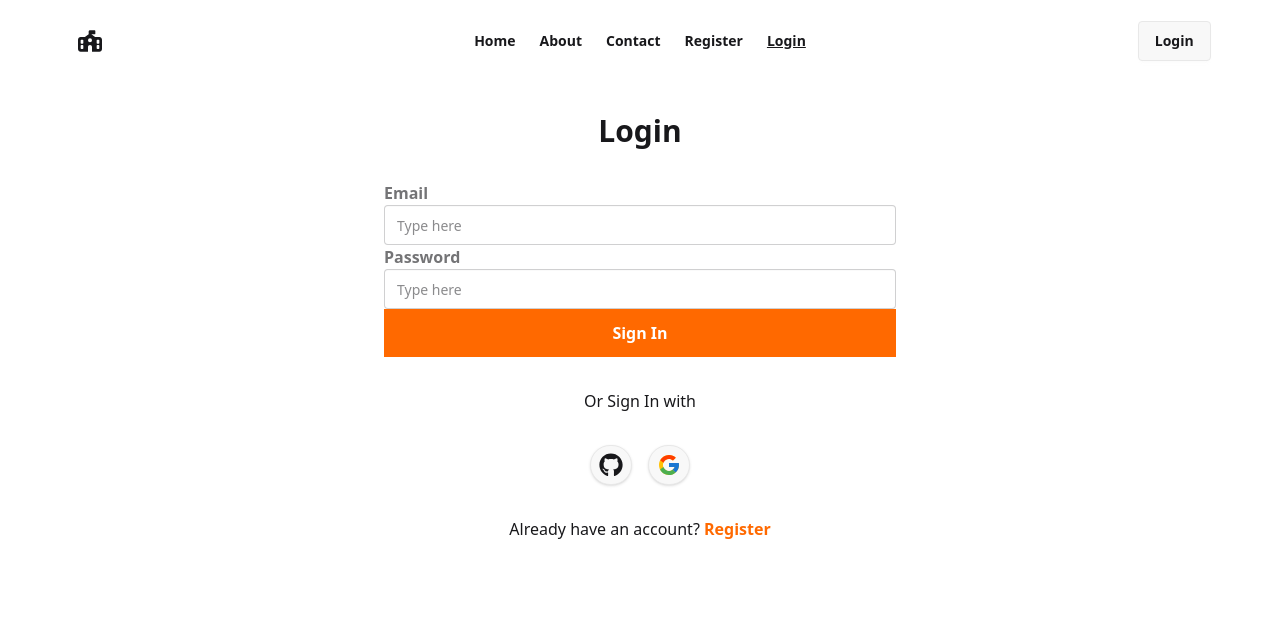
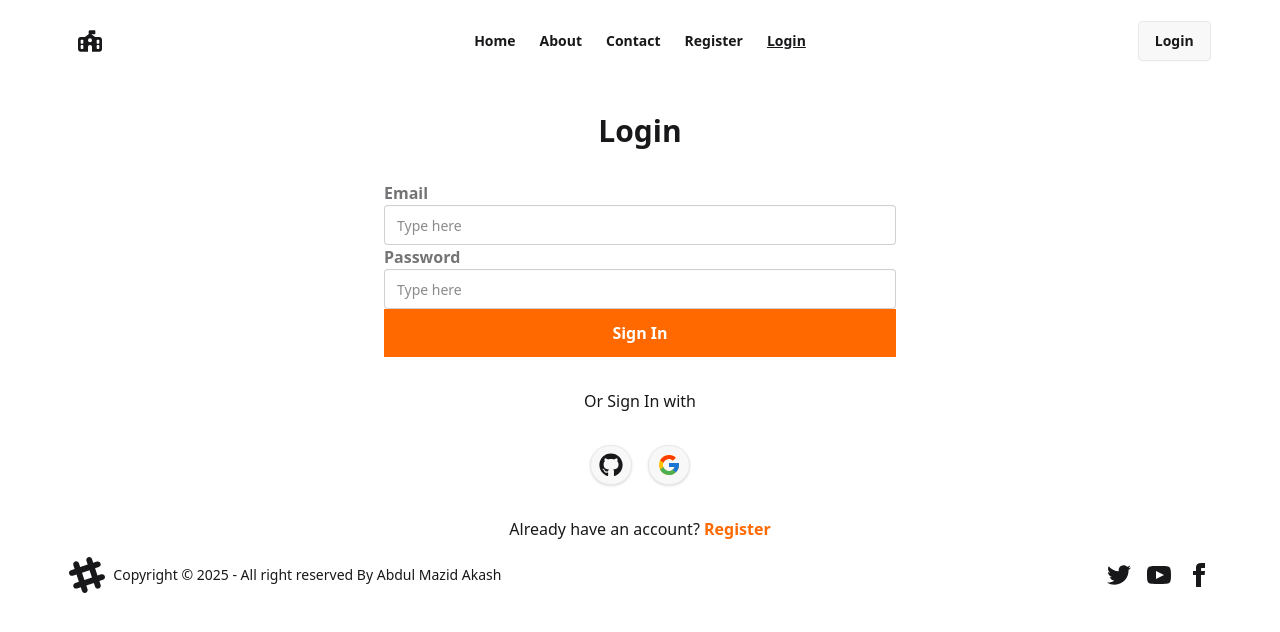
Before and after one commit to abdulmazidakash/f-next-js-next-auth-initial-template, a Next.js app: page /login in a window 1280 px wide. Shown: the top 632 px of the page. Built offline with nearby package versions, Linux system fonts and the light colour scheme; no server answers.

Commit message:
add: footer component add

```diff
--- a/src/app/layout.js
+++ b/src/app/layout.js
@@ -2,6 +2,7 @@
 import "./globals.css";
 import Navbar from "@/components/Navbar";
 import NextAuthSessionProvider from "@/providers/NextAuthSessionProvider";
+import Footer from "@/components/Footer";
 
 const geistSans = Geist({
   variable: "--font-geist-sans",
@@ -27,6 +28,7 @@
           >
           <Navbar/>
           {children}
+          <Footer/>
         </body>
       </NextAuthSessionProvider>
     </html>
--- a/src/app/page.js
+++ b/src/app/page.js
@@ -3,7 +3,7 @@
 export default function Home() {
   return (
     <div>
-      <h1 className="flex justify-center items-center text-3xl font-bold underline">Welcome to Next.js!</h1>
+      <h1 className="flex justify-center items-center text-3xl font-bold underline h-screen">Welcome to Next.js!</h1>
     </div>
   );
 }
--- /dev/null
+++ b/src/components/Footer.jsx
@@ -0,0 +1,59 @@
+import React from 'react'
+
+export default function Footer() {
+  return (
+	<div>
+		<footer className="w-11/12 mx-auto footer sm:footer-horizontal items-center p-4">
+			<aside className="grid-flow-col items-center">
+				<svg
+				width="36"
+				height="36"
+				viewBox="0 0 24 24"
+				xmlns="http://www.w3.org/2000/svg"
+				fillRule="evenodd"
+				clipRule="evenodd"
+				className="fill-current">
+				<path
+					d="M22.672 15.226l-2.432.811.841 2.515c.33 1.019-.209 2.127-1.23 2.456-1.15.325-2.148-.321-2.463-1.226l-.84-2.518-5.013 1.677.84 2.517c.391 1.203-.434 2.542-1.831 2.542-.88 0-1.601-.564-1.86-1.314l-.842-2.516-2.431.809c-1.135.328-2.145-.317-2.463-1.229-.329-1.018.211-2.127 1.231-2.456l2.432-.809-1.621-4.823-2.432.808c-1.355.384-2.558-.59-2.558-1.839 0-.817.509-1.582 1.327-1.846l2.433-.809-.842-2.515c-.33-1.02.211-2.129 1.232-2.458 1.02-.329 2.13.209 2.461 1.229l.842 2.515 5.011-1.677-.839-2.517c-.403-1.238.484-2.553 1.843-2.553.819 0 1.585.509 1.85 1.326l.841 2.517 2.431-.81c1.02-.33 2.131.211 2.461 1.229.332 1.018-.21 2.126-1.23 2.456l-2.433.809 1.622 4.823 2.433-.809c1.242-.401 2.557.484 2.557 1.838 0 .819-.51 1.583-1.328 1.847m-8.992-6.428l-5.01 1.675 1.619 4.828 5.011-1.674-1.62-4.829z"></path>
+				</svg>
+				<p>Copyright © {new Date().getFullYear()} - All right reserved By Abdul Mazid Akash</p>
+			</aside>
+			<nav className="grid-flow-col gap-4 md:place-self-center md:justify-self-end">
+				<a>
+				<svg
+					xmlns="http://www.w3.org/2000/svg"
+					width="24"
+					height="24"
+					viewBox="0 0 24 24"
+					className="fill-current">
+					<path
+					d="M24 4.557c-.883.392-1.832.656-2.828.775 1.017-.609 1.798-1.574 2.165-2.724-.951.564-2.005.974-3.127 1.195-.897-.957-2.178-1.555-3.594-1.555-3.179 0-5.515 2.966-4.797 6.045-4.091-.205-7.719-2.165-10.148-5.144-1.29 2.213-.669 5.108 1.523 6.574-.806-.026-1.566-.247-2.229-.616-.054 2.281 1.581 4.415 3.949 4.89-.693.188-1.452.232-2.224.084.626 1.956 2.444 3.379 4.6 3.419-2.07 1.623-4.678 2.348-7.29 2.04 2.179 1.397 4.768 2.212 7.548 2.212 9.142 0 14.307-7.721 13.995-14.646.962-.695 1.797-1.562 2.457-2.549z"></path>
+				</svg>
+				</a>
+				<a>
+				<svg
+					xmlns="http://www.w3.org/2000/svg"
+					width="24"
+					height="24"
+					viewBox="0 0 24 24"
+					className="fill-current">
+					<path
+					d="M19.615 3.184c-3.604-.246-11.631-.245-15.23 0-3.897.266-4.356 2.62-4.385 8.816.029 6.185.484 8.549 4.385 8.816 3.6.245 11.626.246 15.23 0 3.897-.266 4.356-2.62 4.385-8.816-.029-6.185-.484-8.549-4.385-8.816zm-10.615 12.816v-8l8 3.993-8 4.007z"></path>
+				</svg>
+				</a>
+				<a>
+				<svg
+					xmlns="http://www.w3.org/2000/svg"
+					width="24"
+					height="24"
+					viewBox="0 0 24 24"
+					className="fill-current">
+					<path
+					d="M9 8h-3v4h3v12h5v-12h3.642l.358-4h-4v-1.667c0-.955.192-1.333 1.115-1.333h2.885v-5h-3.808c-3.596 0-5.192 1.583-5.192 4.615v3.385z"></path>
+				</svg>
+				</a>
+			</nav>
+		</footer>
+	</div>
+  )
+}
```
